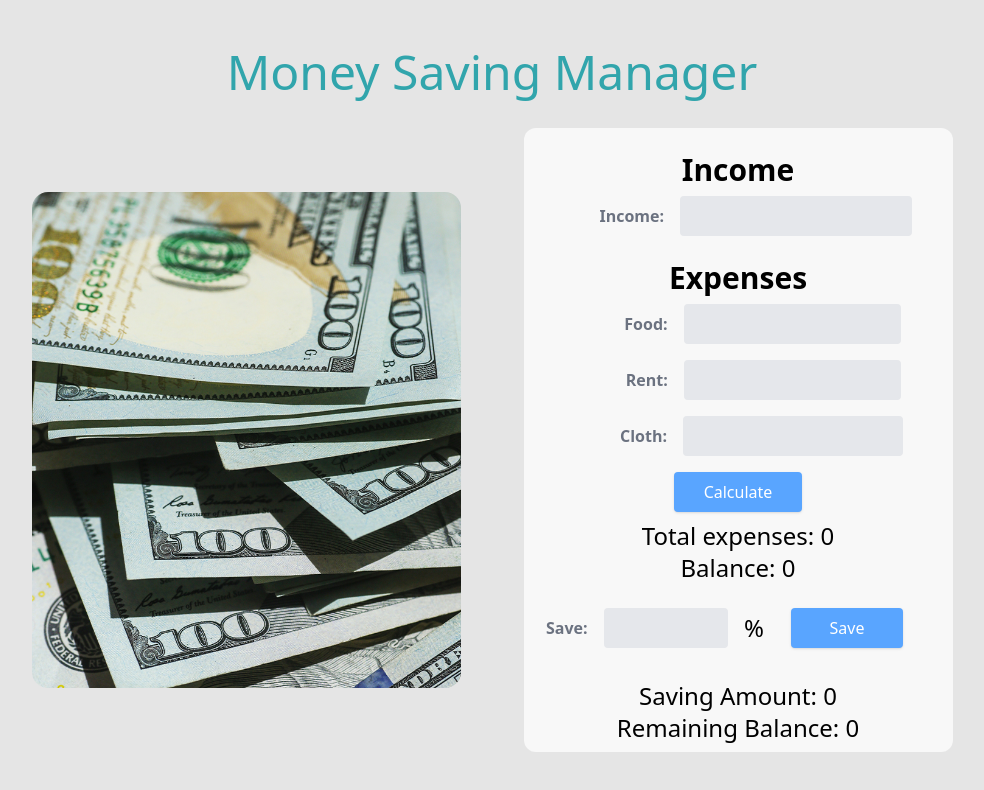
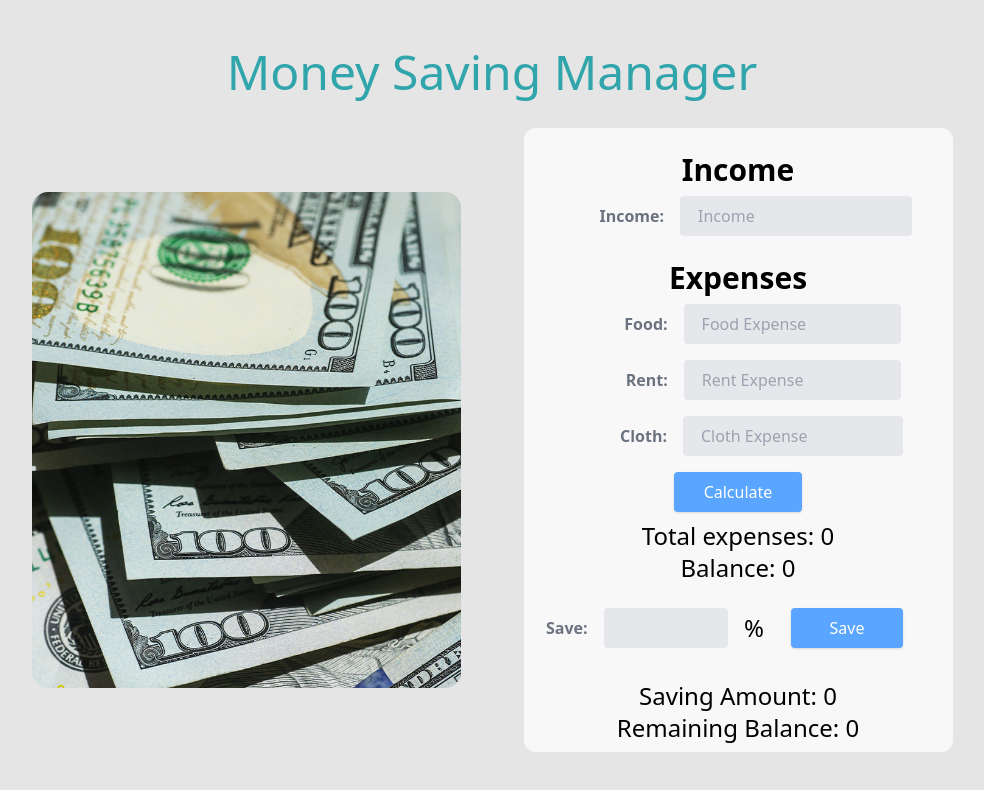
Before and after one commit to hasibmiraz/money-saving-manager, a website: page src/index.html in a window 1280 px wide. Shown: the whole page, without its empty margins (148-1132 px from the left). Drawn offline with Linux system fonts and the light colour scheme.

Commit message:
Added Placeholder In The Input

```diff
--- a/src/index.html
+++ b/src/index.html
@@ -45,6 +45,7 @@
             <div class="md:w-2/3">
               <input
                 class="expense-input"
+                placeholder="Income"
                 id="income-amount"
                 type="text"
               />
@@ -67,6 +68,7 @@
                 class="expense-input"
                 id="food-amount"
                 type="text"
+                placeholder="Food Expense"
               />
             </div>
           </div>
@@ -84,6 +86,7 @@
                 class="expense-input"
                 id="rent-amount"
                 type="text"
+                placeholder="Rent Expense"
               />
             </div>
           </div>
@@ -101,6 +104,7 @@
                 class="expense-input"
                 id="cloth-amount"
                 type="text"
+                placeholder="Cloth Expense"
               />
             </div>
           </div>
```
